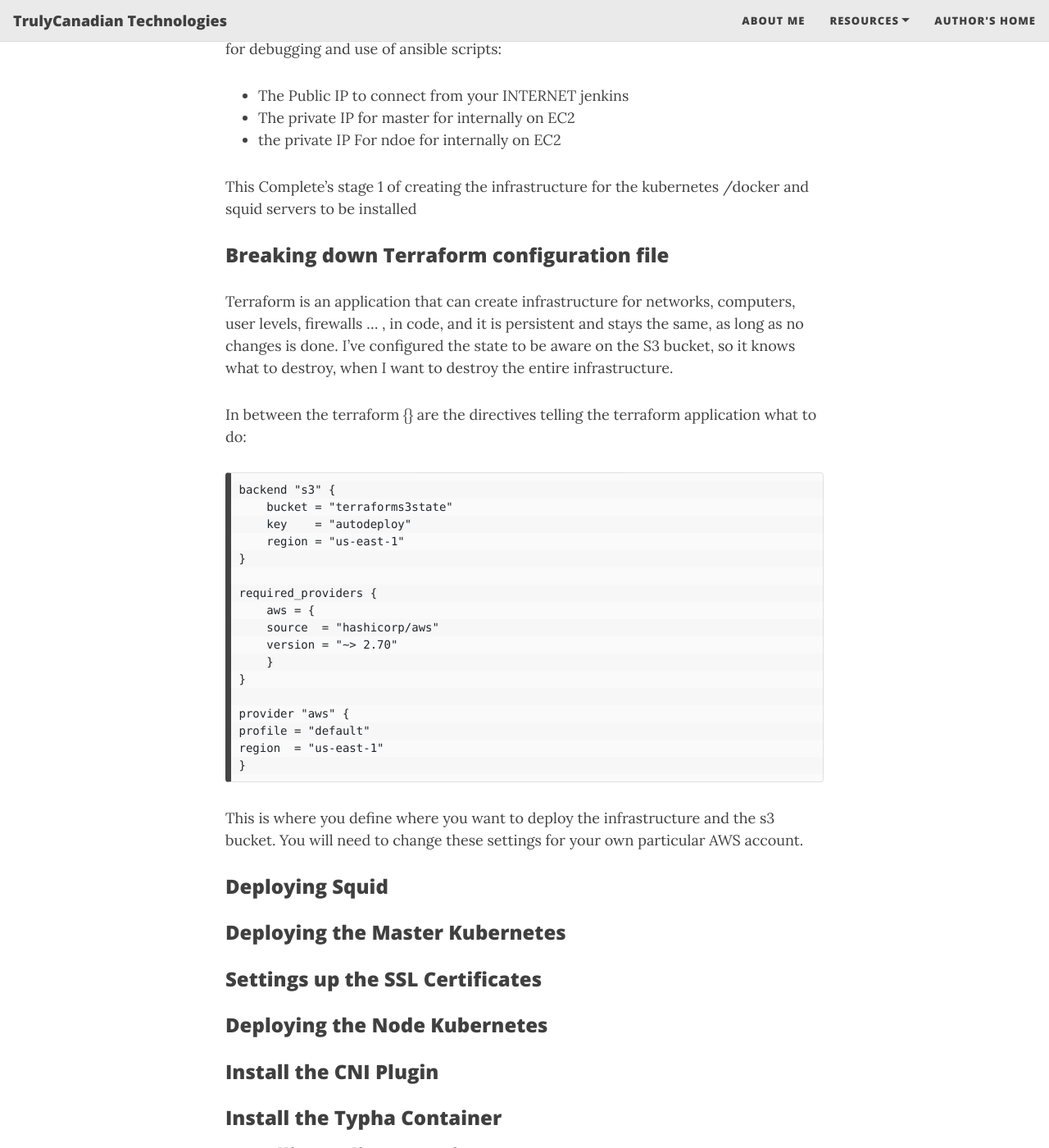
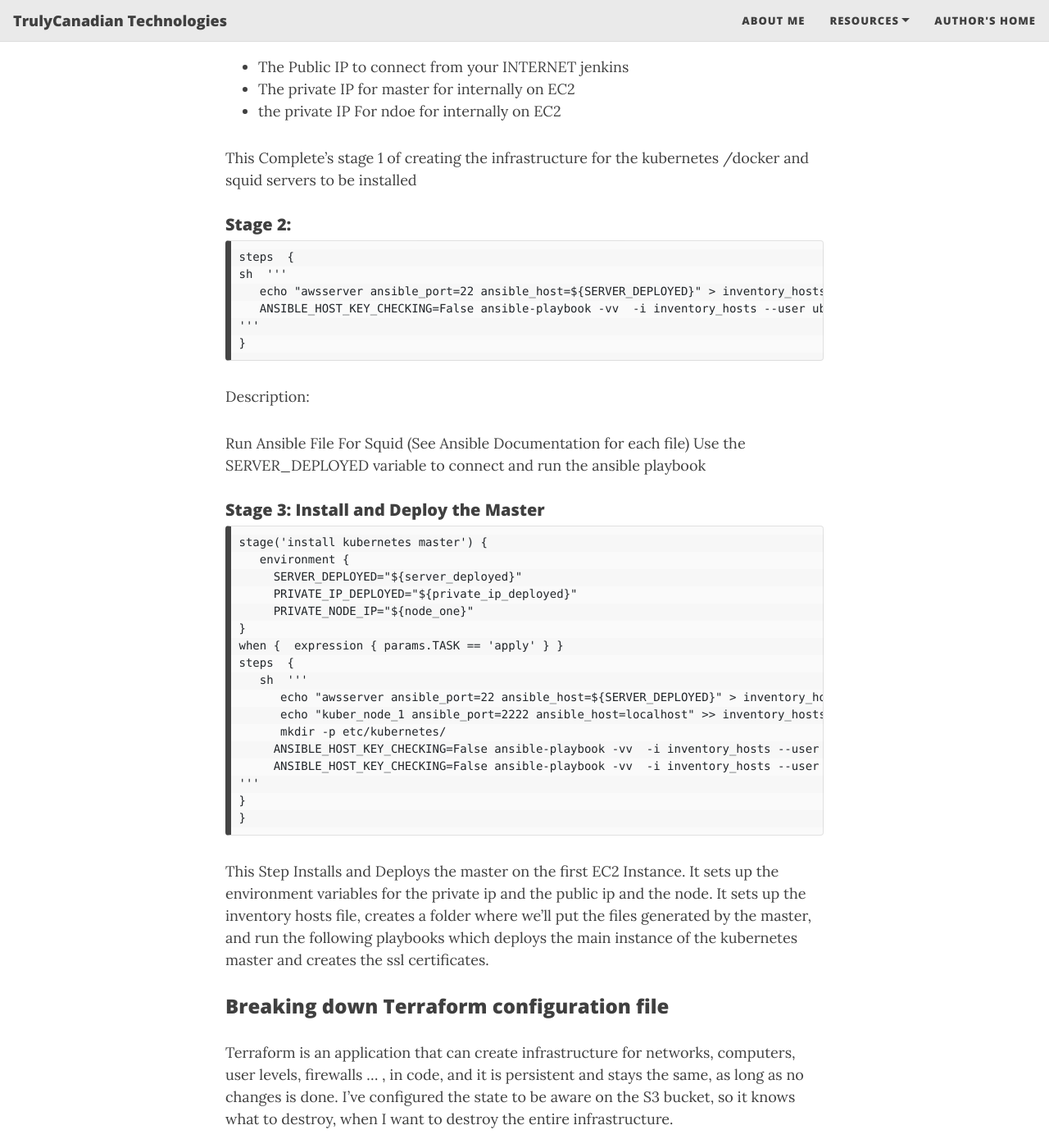
Before and after one commit to davegermiquet/LinuxAdminProto, a Jekyll site: the page built from _posts/2021-01-12-Deploying-Kubernetes.md, in a window 1280 px wide and 1400 px high, scrolled down 7710 px. Shown: the whole window at 82% size. Built offline with Jekyll 4.4.1, drawn with Linux system fonts in a browser that asks for light colours; nearby versions of some CDN libraries.

Commit message:
add Stage 3

````diff
--- a/_posts/2021-01-12-Deploying-Kubernetes.md
+++ b/_posts/2021-01-12-Deploying-Kubernetes.md
@@ -92,7 +92,7 @@ We will be going over the following steps:
 ### **Setting up Jenkins**
 
 <a name="jenkinspre"></a>
-#### Pre-Requisites:
+#### **Pre-Requisites:**
 - docker, docker-compose
 
 The application "docker-compose" is a utility that spins up a docker instance configured to the application and pre-bundled making things
@@ -166,7 +166,7 @@ Enter Your Fork Repository under the Branch
 
 <a name="jenkinsexplained"></a>
 
-#### Jenkinsfile Explained Strategy
+#### **Jenkinsfile Explained Strategy**
 ```
 agent any
 environment {
@@ -229,8 +229,7 @@ steps {
       }
 ```
 
-Stage 1:
-
+##### Stage 1:
 
 This stage sets up the infrastructure of the amazon instance using Terraform it creates the following:
 
@@ -244,6 +243,43 @@ Script Section makes it so it can receive all the output variables for the follo
 - the private IP For ndoe for internally on EC2
 
 This Complete's stage 1 of creating the infrastructure for the kubernetes /docker and squid servers to be installed
+
+##### Stage 2:
+```
+steps  {
+sh  '''
+   echo "awsserver ansible_port=22 ansible_host=${SERVER_DEPLOYED}" > inventory_hosts
+   ANSIBLE_HOST_KEY_CHECKING=False ansible-playbook -vv  -i inventory_hosts --user ubuntu --extra-vars "workspace=${WORKSPACE} target=awsserver"      ${WORKSPACE}/playbooks/deploy-squid-playbook.yml
+'''
+}
+```
+
+Description:
+
+Run Ansible File For Squid (See Ansible Documentation for each file) Use the SERVER_DEPLOYED variable to connect and run the ansible playbook
+
+##### Stage 3: Install and Deploy the Master
+```
+stage('install kubernetes master') {
+   environment {
+     SERVER_DEPLOYED="${server_deployed}"
+     PRIVATE_IP_DEPLOYED="${private_ip_deployed}"
+     PRIVATE_NODE_IP="${node_one}"
+}
+when {  expression { params.TASK == 'apply' } }
+steps  {
+   sh  '''
+      echo "awsserver ansible_port=22 ansible_host=${SERVER_DEPLOYED}" > inventory_hosts
+      echo "kuber_node_1 ansible_port=2222 ansible_host=localhost" >> inventory_hosts
+      mkdir -p etc/kubernetes/
+     ANSIBLE_HOST_KEY_CHECKING=False ansible-playbook -vv  -i inventory_hosts --user ubuntu --extra-vars "kuburnetes_master=${PRIVATE_IP_DEPLOYED} workspace=${WORKSPACE} target=awsserver" ${WORKSPACE}/playbooks/install-kubernetes-master-playbook.yml
+     ANSIBLE_HOST_KEY_CHECKING=False ansible-playbook -vv  -i inventory_hosts --user ubuntu --extra-vars "kuburnetes_master=${PRIVATE_IP_DEPLOYED} workspace=${WORKSPACE} target=awsserver" ${WORKSPACE}/playbooks/create-ssl-certs.yml
+'''
+}
+}
+```
+
+This Step Installs and Deploys the master on the first EC2 Instance. It sets up the environment  variables for the private ip and the public ip and the node. It sets up the inventory hosts file, creates a folder where we'll put the files generated by the master, and run the following playbooks which deploys the main instance of the kubernetes master and creates the ssl certificates.
 
 
 <a name="terraform"></a>
````
